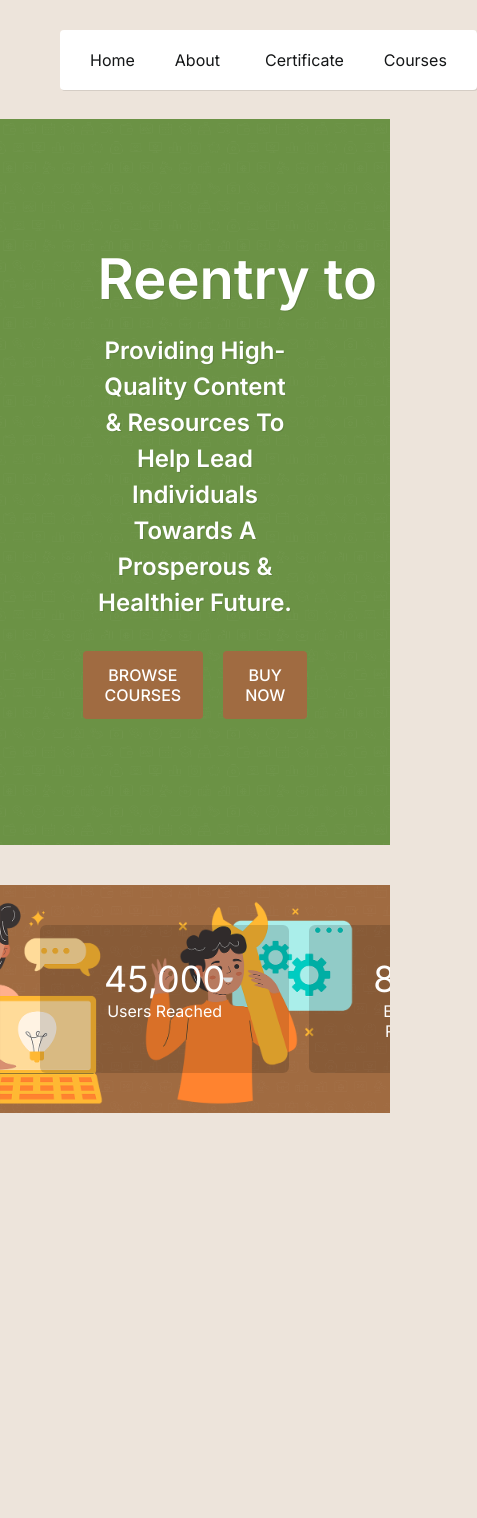
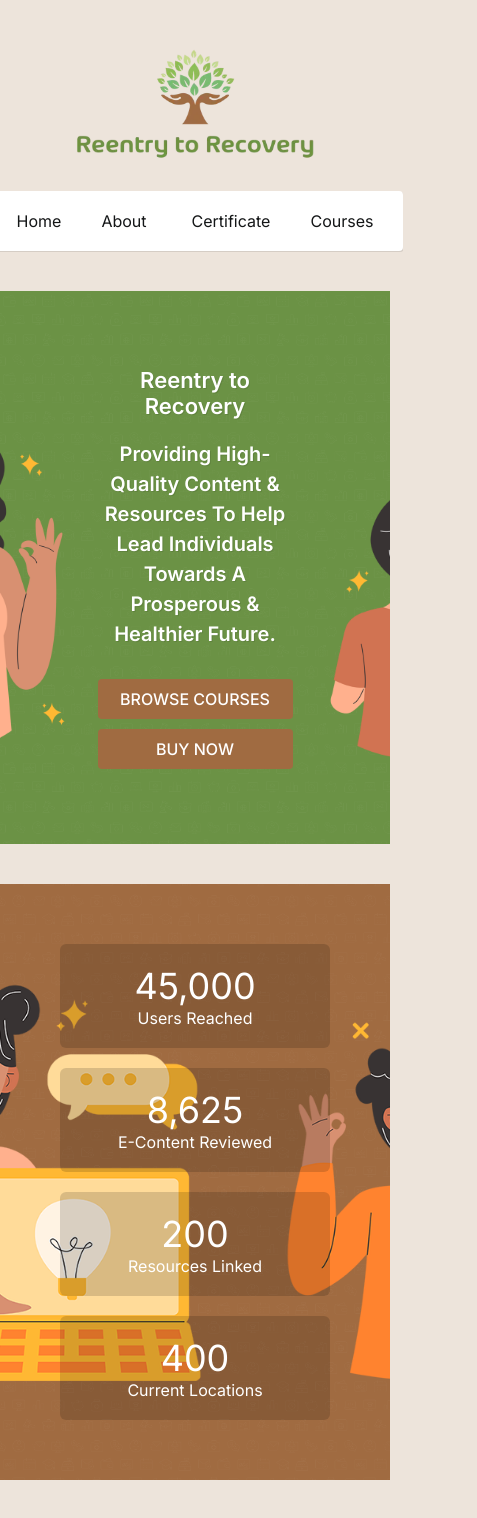
Before and after one commit to Reentry-To-Recovery/r2r-frontend, a React (Create React App) app: page / in a window 390 px wide. Shown: the top 1518 px of the page, 477 px wide, since content can reach past the window. Built offline with nearby package versions, Linux system fonts and the light colour scheme.

Commit message:
added responsive to banners and nav

```diff
--- a/src/pages/Home/Home.js
+++ b/src/pages/Home/Home.js
@@ -64,7 +64,7 @@ export default function Home() {
         <div
           className="inside-banner flex align justify"
           style={{
-            marginTop: `${offsetY * -0.2}px`,
+            marginTop: `${offsetY * -0.25}px`,
           }}
         >
           <Tagline />
--- a/src/style.css
+++ b/src/style.css
@@ -1,10 +1,20 @@
 @import url("https://fonts.googleapis.com/css2?family=Inter:wght@100..900&display=swap");
+
+:root {
+  --main-color: #6b9245;
+  --accent-color: #a06b41;
+  --white: #fff;
+}
+
+html {
+  font-size: 62.5%;
+}
 
 body {
   background-color: #ede4db;
   display: flex;
   flex-direction: column;
-  font: normal 100% Inter, Helvetica, Arial, Sans-serif;
+  font: normal 1.6rem Inter, Helvetica, Arial, Sans-serif;
   height: 100vh;
   overflow-x: hidden;
   -webkit-font-smoothing: antialiased;
@@ -23,12 +33,27 @@ nav {
   background-image: url(../public/images/logo.png);
   background-size: cover;
   display: block;
-  height: calc(182px / 2.3);
-  width: calc(400px / 2.3);
+  height: calc(182px / 2.2);
+  width: calc(400px / 2.2);
 }
 
+@media only screen and (max-width: 768px) {
+  nav {
+    flex-direction: column;
+    gap: 30px;
+    justify-content: center;
+    padding: 40px;
+  }
+
+  .logo {
+    height: calc(182px / 1.5);
+    width: calc(400px / 1.5);
+  }
+}
+
+/* navigation links */
 .nav-links {
-  background-color: #fff;
+  background-color: var(--white);
   border-radius: 4px;
   box-shadow: 1px 1px 0 rgba(0, 0, 0, 0.1);
   padding: 20px 10px;
@@ -46,7 +71,7 @@ nav {
 
 .nav-links .link:hover,
 .drop-down li:hover {
-  color: #6b9245;
+  color: var(--main-color);
   cursor: pointer;
 }
 
@@ -55,13 +80,13 @@ nav {
 }
 
 .nav-links .link:hover svg {
-  fill: #6b9245;
+  fill: var(--main-color);
 }
 
 /* drop down menu  */
 
 ul.drop-down {
-  background-color: #fff;
+  background-color: var(--white);
   border-radius: 0 0 4px 4px;
   box-shadow: 1px 1px 0 rgba(0, 0, 0, 0.1);
   left: 89px;
@@ -92,7 +117,8 @@ ul.drop-down.show {
 
 /* banners */
 .banner {
-  background: url(../public/images/banner-bg.png) center center/30% #6b9245;
+  background: url(../public/images/banner-bg.png) center center/30%
+    var(--main-color);
   grid-template-columns: 1fr;
   overflow: hidden;
   position: relative;
@@ -112,20 +138,32 @@ ul.drop-down.show {
 
 /* header banner */
 .banner.header {
-  background-color: #6b9245;
+  background-color: var(--main-color);
   /* min-height: calc(100vw / 2); */
-  min-height: calc(100vh - 118px);
+  min-height: calc(100vh - 122px);
+}
+
+@media only screen and (max-width: 768px) {
+  .banner.header {
+    min-height: calc(100vh - 291px);
+  }
 }
 
 .banner.header .banner-overlay {
   background-image: url(../public/images/header-banner.png);
   background-repeat: no-repeat;
-  /* background-size: 200% !important; */
+  /* background-size: 100%; */
+}
+
+@media only screen and (max-width: 900px) {
+  .banner.header .banner-overlay {
+    background-image: url(../public/images/header-banner-2.png);
+  }
 }
 
 /* tagline */
 .tagline {
-  color: #fff;
+  color: var(--white);
   text-align: center;
   text-shadow: 1px 1px 0 rgba(0, 0, 0, 0.1);
   position: relative;
@@ -133,8 +171,57 @@ ul.drop-down.show {
 }
 
 .tagline h1 {
+  font-size: 5.5rem;
   margin-bottom: 20px;
-  white-space: nowrap;
+}
+
+.tagline h2 {
+  font-size: 2.4rem;
+  line-height: 150%;
+}
+
+@media only screen and (max-width: 1180px) {
+  .tagline h1 {
+    font-size: 5rem;
+  }
+}
+
+@media only screen and (max-width: 990px) {
+  .tagline h1 {
+    font-size: 4.5rem;
+  }
+
+  .tagline h2 {
+    font-size: 2.2rem;
+  }
+}
+
+@media only screen and (max-width: 885px) {
+  .tagline h1 {
+    font-size: 4rem;
+  }
+
+  .tagline h2 {
+    font-size: 2rem;
+  }
+}
+
+@media only screen and (max-width: 788px) {
+  .tagline h1 {
+    font-size: 3.5rem;
+  }
+}
+
+@media only screen and (max-width: 690px) {
+  .tagline h1 {
+    font-size: 3rem;
+  }
+}
+
+@media only screen and (max-width: 580px) {
+  .tagline h1 {
+    font-size: 2.2rem;
+  }
 }
 
 /* tagline buttons */
@@ -143,20 +230,33 @@ ul.drop-down.show {
   margin-top: 30px;
 }
 
+@media only screen and (max-width: 670px) {
+  .tagline-buttons {
+    flex-direction: column;
+    gap: 10px;
+  }
+}
+
 .tagline-buttons button {
-  background-color: #a06b41;
+  background-color: var(--accent-color);
   border: none;
   border-radius: 4px;
-  color: #fff;
+  color: var(--white);
   font-weight: 500;
   padding: 14px 22px;
   text-decoration: none;
   text-transform: uppercase;
 }
 
+@media only screen and (max-width: 670px) {
+  .tagline-buttons button {
+    padding: 10px 18px;
+  }
+}
+
 .tagline-buttons button:hover {
-  background-color: #fff;
-  color: #a06b41;
+  background-color: var(--white);
+  color: var(--accent-color);
   cursor: pointer;
   text-shadow: none;
 }
@@ -167,8 +267,9 @@ ul.drop-down.show {
 
 /* stats banner */
 .banner.statistics {
-  background-color: #a06b41;
-  min-height: calc(100vw / 3.8);
+  background-color: var(--accent-color);
+  min-height: 395px;
+  padding: 20px 0;
 }
 
 .banner.statistics .banner-overlay {
@@ -177,40 +278,63 @@ ul.drop-down.show {
 
 .banner.statistics .inside-banner {
   align-content: space-evenly;
-  gap: 20px;
-  grid-template-columns: repeat(4, 1fr);
+  grid-template-columns: repeat(4, calc(25% - 40px));
   justify-content: space-evenly;
   padding: 40px;
+}
+
+@media only screen and (max-width: 990px) {
+  .banner.statistics .inside-banner {
+    grid-template-columns: repeat(2, calc(50% - 40px));
+  }
+}
+
+@media only screen and (max-width: 460px) {
+  .banner.statistics .inside-banner {
+    gap: 20px;
+    grid-template-columns: repeat(1, calc(100% - 40px));
+  }
 }
 
 /* stats section */
 .stat {
   background: rgba(0, 0, 0, 0.15);
   border-radius: 6px;
-  color: #fff;
-  padding: 2rem 4rem;
+  color: var(--white);
+  padding: 2rem 0;
   text-align: center;
-  transition: 0.2s;
+  width: 100%;
 }
 
 .stat span {
   display: block;
-  font-size: 36px;
+  font-size: 3.6rem;
+}
+
+@media only screen and (max-width: 550px) {
+  .stat {
+    font-size: 1.4rem;
+  }
+
+  .stat span {
+    font-size: 3rem;
+  }
+}
+
+@media only screen and (max-width: 460px) {
+  .stat {
+    font-size: 1.6rem;
+  }
+
+  .stat span {
+    font-size: 3.6rem;
+  }
 }
 
 /* Extra, universal styling */
 h1,
 h2 {
   font-weight: 600;
-}
-
-h1 {
-  font-size: 3.5em;
-}
-
-h2 {
-  font-size: 1.5em;
-  line-height: 150%;
 }
 
 .flex {
```
Also changed, not shown: public/images/header-banner-2.png (added), public/images/stats-banner.png.
